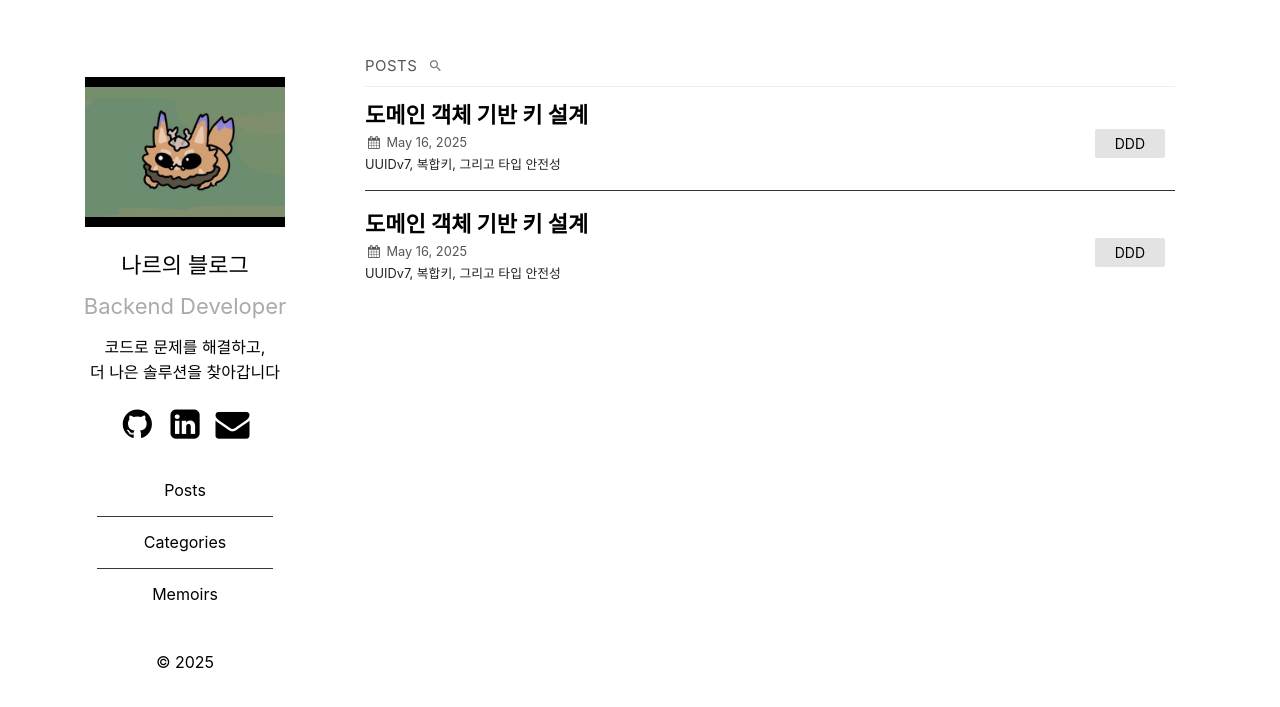
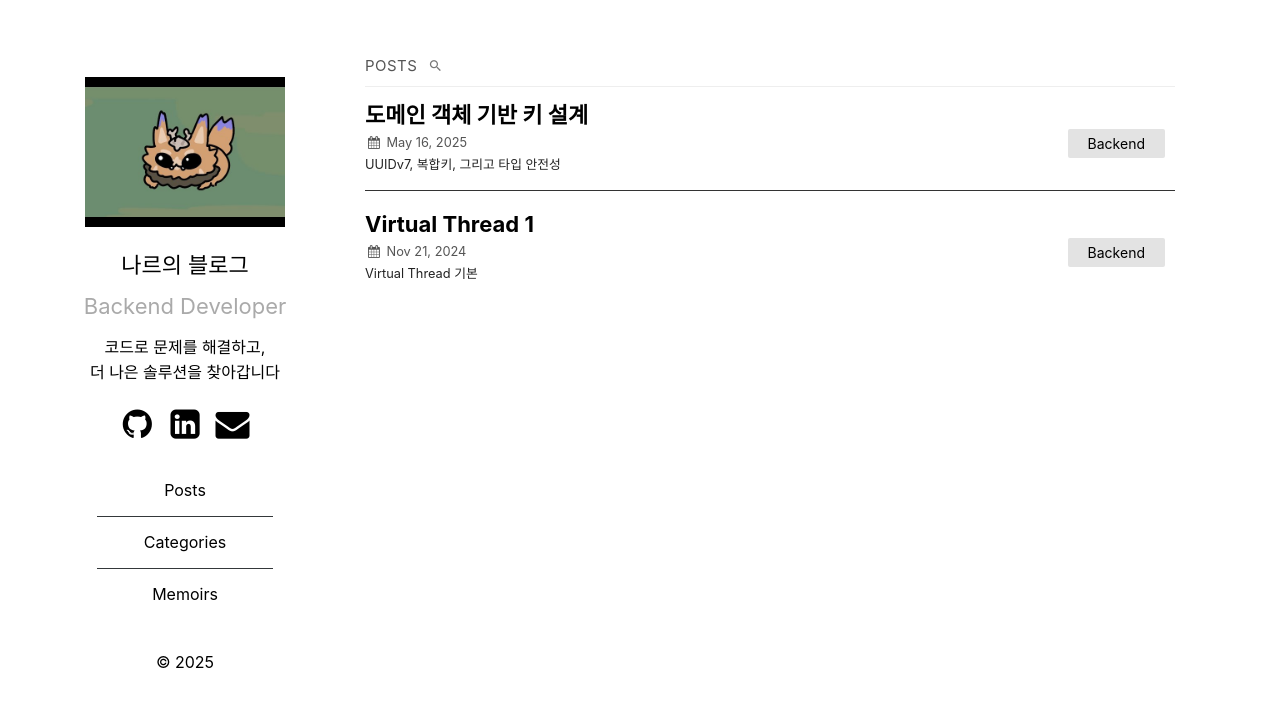
Before and after one commit to im-gnar/im-gnar.github.io, a Jekyll site: the page built from index.md, in a window 1280 px wide. Shown: the top 707 px of the page. Built offline with Jekyll 4.4.1, drawn with Linux system fonts in a browser that asks for light colours.

Commit message:
fix: title && tag

```diff
--- a/_posts/tech/2024-11-22-virtual-thread-1.md
+++ b/_posts/tech/2024-11-22-virtual-thread-1.md
@@ -1,10 +1,10 @@
 ---
 layout: post
-title: "도메인 객체 기반 키 설계"
-date: 2025-05-17 00:22:00 +0530
-excerpt: "UUIDv7, 복합키, 그리고 타입 안전성"
-categories: DDD
-tags: spring
+title: "Virtual Thread 1"
+date: 2024-11-22 00:22:00 +0530
+excerpt: "Virtual Thread 기본"
+categories: Backend
+tags: java
 ---
 
 
--- a/_posts/tech/2025-05-17-DDD-key.md
+++ b/_posts/tech/2025-05-17-DDD-key.md
@@ -3,8 +3,8 @@ layout: post
 title: "도메인 객체 기반 키 설계"
 date: 2025-05-17 00:22:00 +0530
 excerpt: "UUIDv7, 복합키, 그리고 타입 안전성"
-categories: DDD
-tags: spring
+categories: Backend
+tags: DDD
 ---
 
 
```
